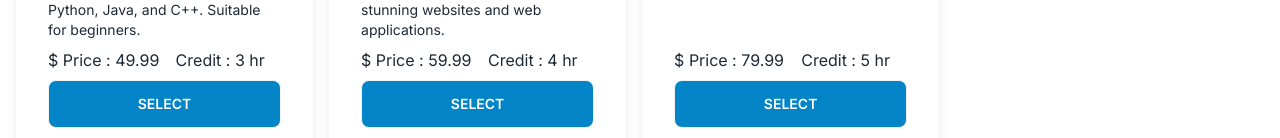
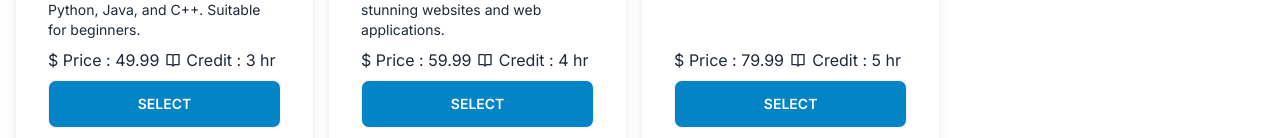
Before and after one commit to rafikulislam775/Course-Registration-system, a React (Vite) app: page / in a window 1280 px wide. Shown: the part 432-570 px from the top of the page. Built offline with nearby package versions, Linux system fonts and the light colour scheme.

Commit message:
adding react toast and react icons

```diff
--- a/package.json
+++ b/package.json
@@ -11,7 +11,9 @@
   },
   "dependencies": {
     "react": "^18.2.0",
-    "react-dom": "^18.2.0"
+    "react-dom": "^18.2.0",
+    "react-icons": "^4.11.0",
+    "react-toastify": "^9.1.3"
   },
   "devDependencies": {
     "@types/react": "^18.2.15",
--- a/src/components/Card.jsx
+++ b/src/components/Card.jsx
@@ -1,5 +1,9 @@
 import PropTypes from "prop-types";
 import { useState } from "react";
+import { ToastContainer, toast } from "react-toastify";
+import "react-toastify/dist/ReactToastify.css";
+import { BiBookOpen } from "react-icons/bi";
+
 const Card = ({ allData }) => {
   const [newData, setNewData] = useState([]);
   const [hours, setHours] = useState(0);
@@ -10,7 +14,7 @@ const Card = ({ allData }) => {
     let hour = data.credit;
     let price = data.price;
     if (isExist) {
-      return alert("You already enrolled this course.");
+      return toast("You already enrolled this course.");
     } else {
       newData.forEach((item) => {
         hour += item.credit;
@@ -18,7 +22,7 @@ const Card = ({ allData }) => {
       });
 
       if (hour > 20) {
-        return alert(" your credit hour is not enough");
+        return toast(" your credit hour is not enough");
       } else {
         setTotalPrice(price);
         setHours(hour);
@@ -28,15 +32,15 @@ const Card = ({ allData }) => {
       // console.log(hour);
     }
   };
-  console.log(hours);
+  // console.log(hours);
 
-  console.log(newData);
+  // console.log(newData);
   return (
     <div className=" container m-auto flex gap-4  mt-10">
       <div className="w-3/4">
         <div className="grid grid-cols-1 md:grid-cols-2 lg:grid-cols-3 gap-4">
           {allData.map((data, index) => (
-            <div key={index} className="card  bg-white shadow-lg  ">
+            <div key={index} className="card bg-white shadow-lg  ">
               <figure className="px-10 pt-10 h-36  ">
                 <img
                   src={data.img}
@@ -47,9 +51,13 @@ const Card = ({ allData }) => {
               <div className="card-body">
                 <h2 className="card-title">{data.title}</h2>
                 <p className="text-sm">{data.details}</p>
-                <div className="flex">
-                  <p> $ Price : {data.price}</p>
-                  <p>Credit : {data.credit} hr</p>
+                <div className="flex ">
+                  <p> $ Price : {data.price} </p>
+                  <p className="mt-1">
+                    <BiBookOpen />
+                  </p>
+
+                  <p> Credit : {data.credit} hr</p>
                 </div>
 
                 <div className="card-actions ">
@@ -59,6 +67,7 @@ const Card = ({ allData }) => {
                   >
                     Select
                   </button>
+                  <ToastContainer />
                 </div>
               </div>
             </div>
@@ -78,7 +87,7 @@ const Card = ({ allData }) => {
           ))}
         </ol>
         <hr className="h-px my-2 bg-gray-100 border-0 dark:bg-gray-400"></hr>
-        <h3 className="font-semibold">Total Credit Hour : {hours}</h3>
+        <h3 className="font-semibold">Total Credit Hour: {hours}</h3>
         <hr className="h-px my-2 bg-gray-100 border-0 dark:bg-gray-400"></hr>
         <h3 className="font-semibold">Total Price : {totalPrice} USD</h3>
       </div>
```
Also changed, not shown: src/assets/Frame.png (added), 1 other file (tests, documents, lock files or other folders).
